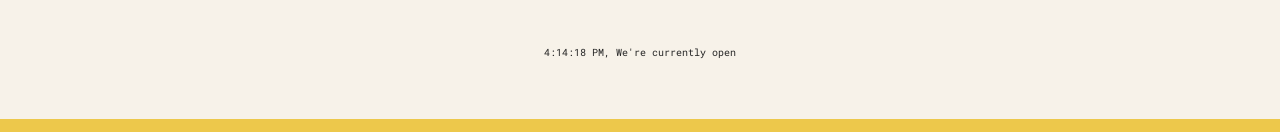
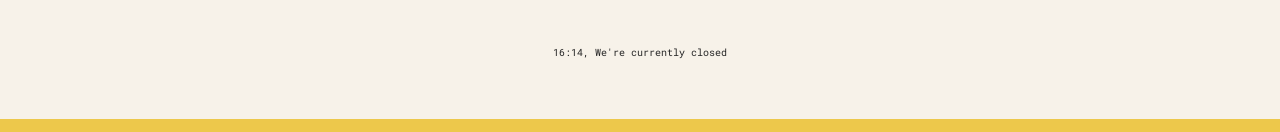
Before and after one commit to HazarN/pizza-menu-react, a React (Create React App) app: page / in a window 1280 px wide. Shown: the part 702-834 px from the top of the page. Built offline with nearby package versions, Linux system fonts and the light colour scheme.

Commit message:
Added conditional rendering to the footer and the menu components

```diff
--- a/src/components/Footer.jsx
+++ b/src/components/Footer.jsx
@@ -1,7 +1,26 @@
 const Footer = () => {
+  const opensAt = 0;
+  const closesAt = 0;
+
+  const currentTime = new Intl.DateTimeFormat('tr-TR', {
+    hour: 'numeric',
+    minute: 'numeric',
+    hour12: false,
+  }).format(new Date());
+  const currentHour = parseInt(currentTime.split(':')[0]);
+
+  const isOpen = currentHour >= opensAt && currentHour < closesAt;
+
   return (
     <footer>
-      <p>{new Date().toLocaleTimeString()}, We're currently open</p>
+      {isOpen ? (
+        <div className='order'>
+          <p>{currentTime}, We're currently open</p>
+          <button className='btn'>Order</button>
+        </div>
+      ) : (
+        <p>{currentTime}, We're currently closed</p>
+      )}
     </footer>
   );
 };
--- a/src/components/Menu.jsx
+++ b/src/components/Menu.jsx
@@ -8,6 +8,8 @@ const Menu = () => {
   return (
     <section className='menu'>
       <h2>Our menu</h2>
+
+      {pizzas.length > 0 ? (
         <ul className='pizzas'>
           {pizzas.map((pizza, i) => {
             return (
@@ -23,6 +25,9 @@ const Menu = () => {
             );
           })}
         </ul>
+      ) : (
+        <p>No pizzas here to display the menu yet. </p>
+      )}
     </section>
   );
 };
```
Lines whose indentation alone changed are shown as unchanged.
